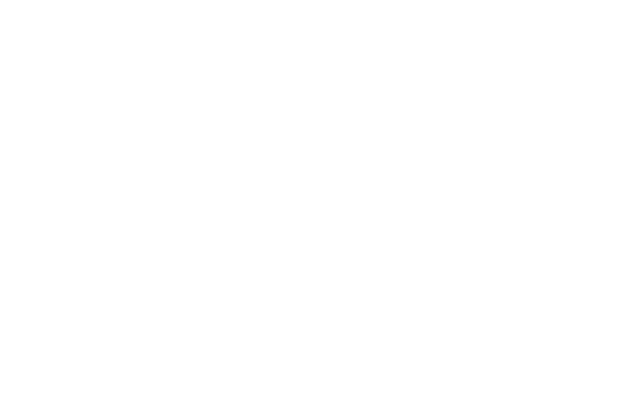
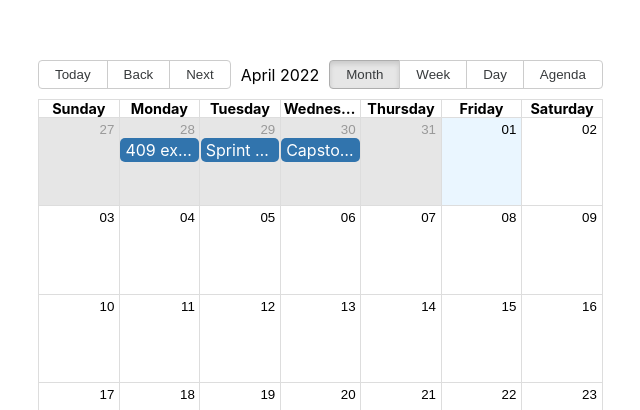
Before and after one commit to Bstuart77/Checklist_418, a React (Create React App) app: page / in a window 1280 px wide. Shown: the part 390-800 px from the top of the page, without its empty margins (212-852 px from the left). Built offline with nearby package versions, Linux system fonts and the light colour scheme.

Commit message:
calendar working

```diff
--- a/src/App.js
+++ b/src/App.js
@@ -4,11 +4,15 @@
 import Checklist from "./ChecklistPage";
 import ResetPassword from "./ResetPassword";
 import LocateEmail from "./LocateEmail";
+import MonthlyView from "./MonthlyView";
 
 
 function App() {
   return (
     <div className="App">
+
+      <MonthlyView/>
+
 
       {/* <Login/>
       {<><img src="images/spiral.PNG" className='Spiral1' /><img src="images/spiral.PNG" className='Spiral2' /><img src="images/spiral.PNG" className='Spiral3' /><img src="images/spiral.PNG" className='Spiral4' /><img src="images/spiral.PNG" className='Spiral5' /><img src="images/spiral.PNG" className='Spiral6' /></> } */}
--- /dev/null
+++ b/src/MonthlyView.js
@@ -0,0 +1,52 @@
+
+import format from "date-fns/format";
+import getDay from "date-fns/getDay";
+import parse from "date-fns/parse";
+import startOfWeek from "date-fns/startOfWeek";
+import React, { useState } from "react";
+import { Calendar, dateFnsLocalizer } from "react-big-calendar";
+import "react-big-calendar/lib/css/react-big-calendar.css";
+import DatePicker from "react-datepicker";
+import "react-datepicker/dist/react-datepicker.css";
+
+const locales = {
+  "en-US": require("date-fns/locale/en-US"),
+};
+
+const localizer = dateFnsLocalizer({
+  format,
+  parse,
+  startOfWeek,
+  getDay,
+  locales,
+});
+
+const events = [
+  {
+      title: "409 exam",
+      start: new Date(2022, 2, 28),
+      end: new Date(2022, 2, 29),
+  },
+  {
+      title: "Capstone Milestone due",
+      start: new Date(2022, 2, 30),
+      end: new Date(2022, 2, 31),
+  },
+  {
+    title: "Sprint 3 due",
+    start: new Date(2022, 2, 29),
+    end: new Date(2022, 2, 30),
+},
+];
+
+
+function MonthlyView() {
+  return (
+    <div className="MonthlyView">
+     <Calendar localizer={localizer} events={events}
+     startAccessor="start" endAccessor="end" style={{ height: 500, margin: "50px" }} />
+    </div>
+  );
+}
+
+export default MonthlyView;
```
